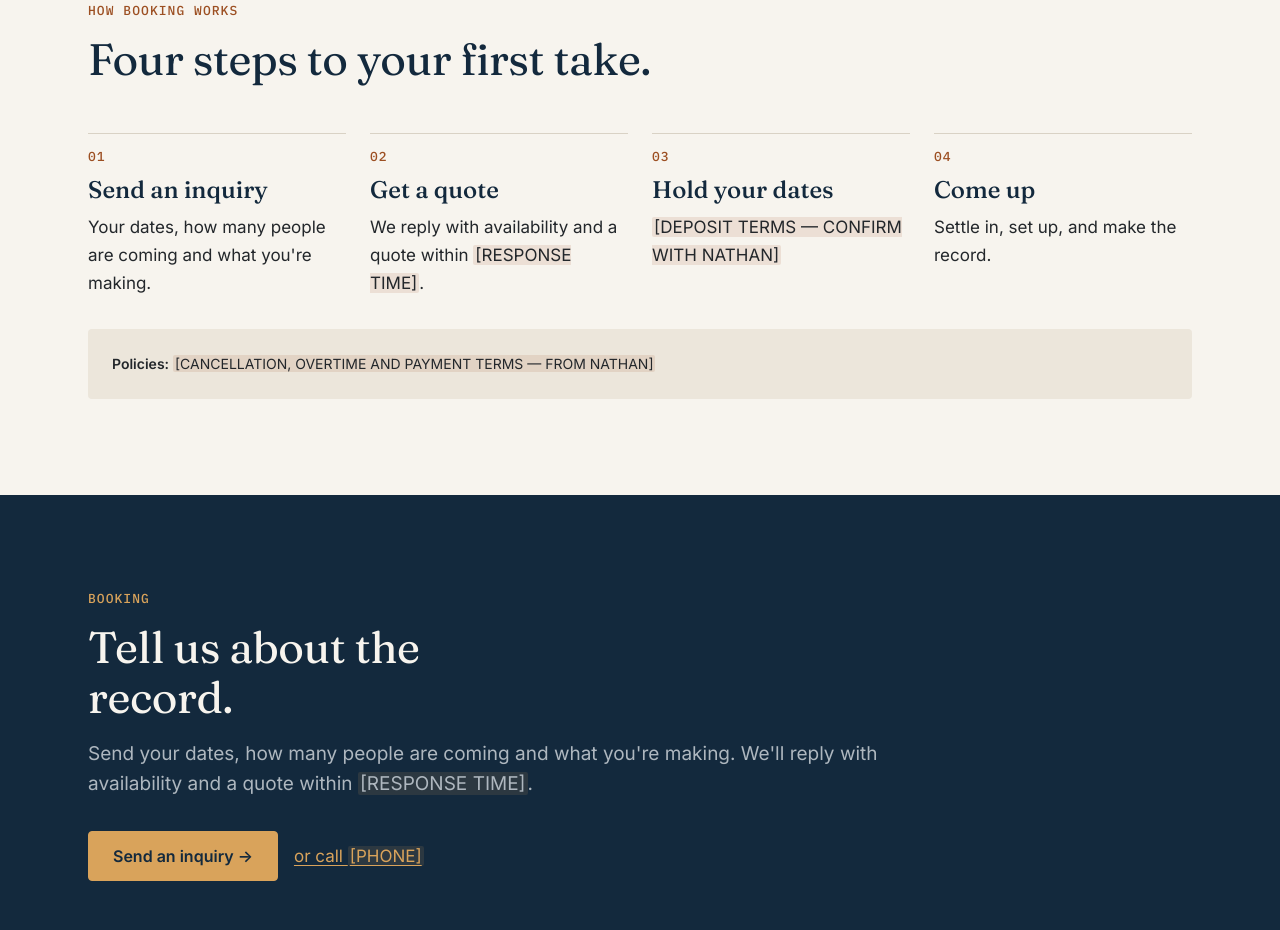
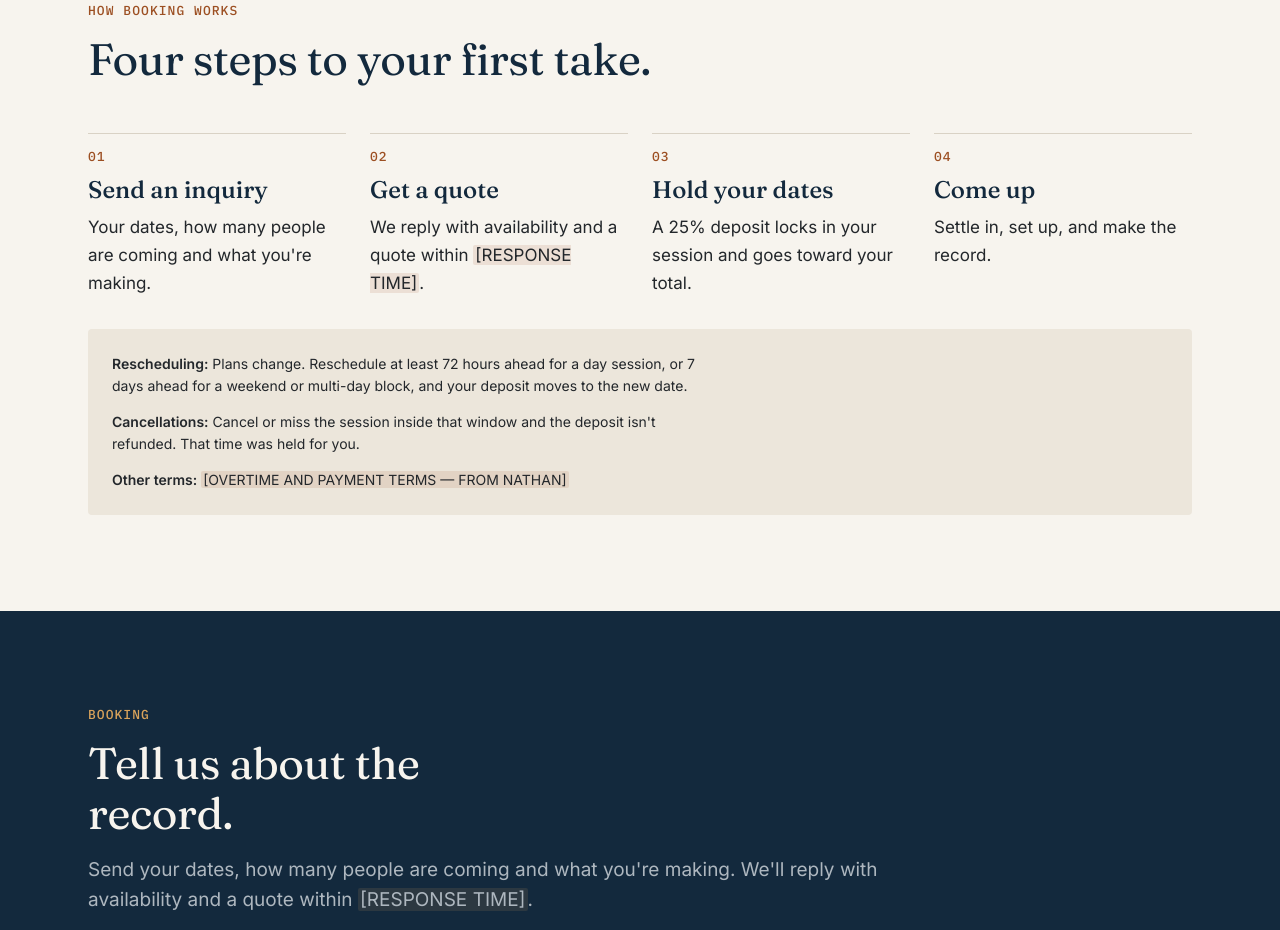
Before and after one commit to tmadrinich/stirling-sound-site, a plain HTML site: page services.html in a window 1280 px wide. Shown: the part 1988-2918 px from the top of the page. Drawn offline with Linux system fonts and the light colour scheme.

Commit message:
Add draft deposit and cancellation policy (pending Nathan)
25% deposit holds the date; 72h notice for day sessions, 7 days for
weekend/multi-day to reschedule with the deposit carried over;
non-refundable inside the window. Copy on services.html and contact.html,
open questions added to docs/PLAN.md.

Co-Authored-By: Claude Opus 5.5 <noreply@anthropic.com>
Claude-Session: https://claude.ai/code/session_01B2YpTXmBteUjyBTTGSqCqg

```diff
--- a/services.html
+++ b/services.html
@@ -89,10 +89,16 @@
     <ol class="steps">
       <li><h3>Send an inquiry</h3><p>Your dates, how many people are coming and what you're making.</p></li>
       <li><h3>Get a quote</h3><p>We reply with availability and a quote within <span class="tbd">[RESPONSE TIME]</span>.</p></li>
-      <li><h3>Hold your dates</h3><p><span class="tbd">[DEPOSIT TERMS — CONFIRM WITH NATHAN]</span></p></li>
+      <!-- PENDING NATHAN APPROVAL: deposit policy (see docs/PLAN.md, question 14) -->
+      <li><h3>Hold your dates</h3><p>A 25% deposit locks in your session and goes toward your total.</p></li>
       <li><h3>Come up</h3><p>Settle in, set up, and make the record.</p></li>
     </ol>
-    <div class="note"><p class="small"><strong>Policies:</strong> <span class="tbd">[CANCELLATION, OVERTIME AND PAYMENT TERMS — FROM NATHAN]</span></p></div>
+    <!-- PENDING NATHAN APPROVAL: deposit and cancellation policy -->
+    <div class="note" id="policies">
+      <p class="small"><strong>Rescheduling:</strong> Plans change. Reschedule at least 72 hours ahead for a day session, or 7 days ahead for a weekend or multi-day block, and your deposit moves to the new date.</p>
+      <p class="small"><strong>Cancellations:</strong> Cancel or miss the session inside that window and the deposit isn't refunded. That time was held for you.</p>
+      <p class="small"><strong>Other terms:</strong> <span class="tbd">[OVERTIME AND PAYMENT TERMS — FROM NATHAN]</span></p>
+    </div>
   </div>
 </section>
 
```
Also changed, not shown: contact.html (+2 -1 lines), 1 other file.
